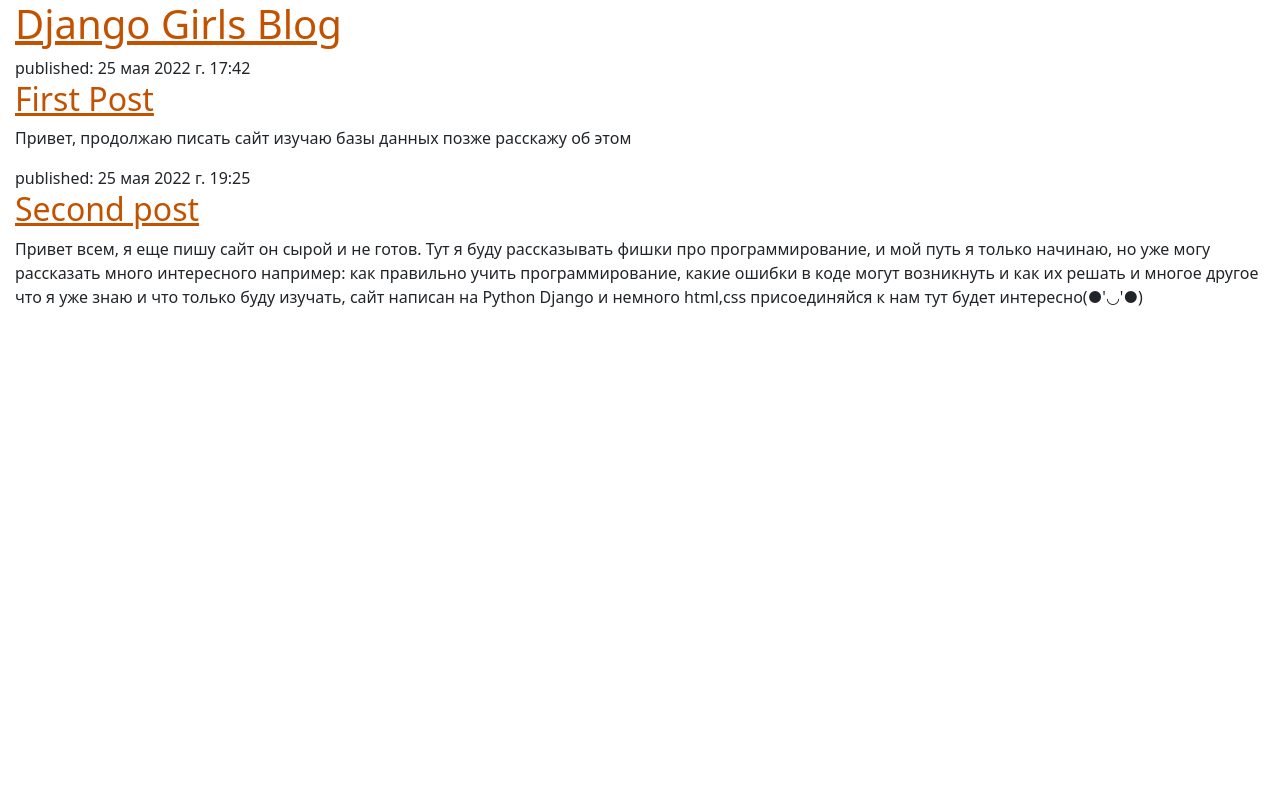
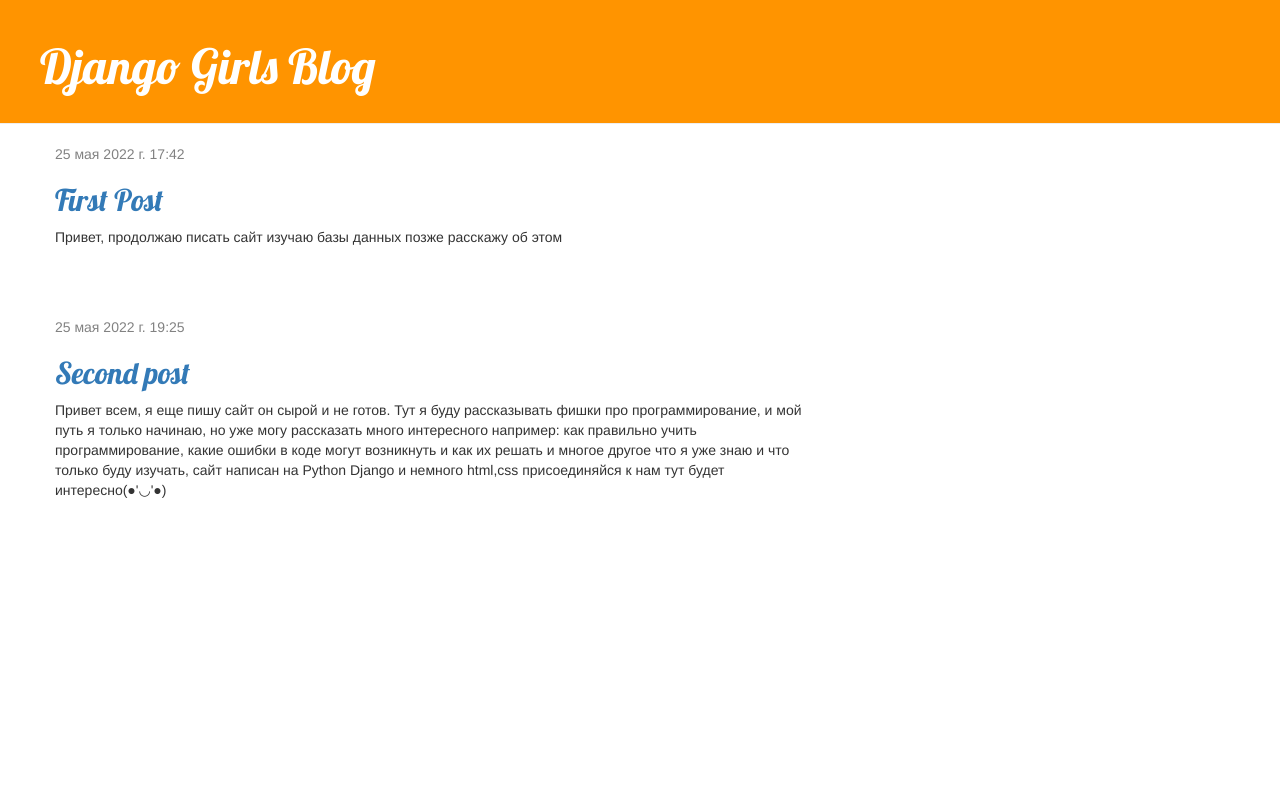
Before and after one commit to Nikaberry/my-first-blog, a Django app: page / in a window 1280 px wide. Run offline with Django 4.2, Linux system fonts and the light colour scheme; data comes from the database, SQL or seed files in the repository; both versions use the stored data as it was after the commit; some libraries are stand-ins or nearby versions.

Commit message:
dded view and template for detailed blog post as well as  for the site.

```diff
--- a/blog/static/css/blog.css
+++ b/blog/static/css/blog.css
@@ -1,6 +1,57 @@
-h1 a, h2 a {
-    color: #C25100;
+h1 a {
+    color: #c76864;
+    font-family: 'Lobster';
 }
+
+<a href="https://en.wikipedia.org/wiki/Django" class="external_link" id="link_to_wiki_page">
+
 body {
-    padding-left: 15px;
+    padding-left: 0px;
 }
+
+.page-header {
+    background-color: #ff9400;
+    margin-top: 0;
+    padding: 20px 20px 20px 40px;
+}
+
+.page-header h1, .page-header h1 a, .page-header h1 a:visited, .page-header h1 a:active {
+    color: #ffffff;
+    font-size: 36pt;
+    text-decoration: none;
+}
+
+.content {
+    margin-left: 40px;
+}
+
+h1, h2, h3, h4 {
+    font-family: 'Lobster', cursive;
+}
+
+.date {
+    color: #828282;
+}
+
+.save {
+    float: right;
+}
+
+.post-form textarea, .post-form input {
+    width: 100%;
+}
+
+.top-menu, .top-menu:hover, .top-menu:visited {
+    color: #ffffff;
+    float: right;
+    font-size: 26pt;
+    margin-right: 20px;
+}
+
+.post {
+    margin-bottom: 70px;
+}
+
+.post h1 a, .post h1 a:visited {
+    color: #000000;
+}
--- /dev/null
+++ b/blog/templates/blog/base.html
@@ -0,0 +1,23 @@
+{% load static %}
+<html>
+    <head>
+        <title>Django Girls blog</title>
+        <link rel="stylesheet" href="//maxcdn.bootstrapcdn.com/bootstrap/3.2.0/css/bootstrap.min.css">
+        <link rel="stylesheet" href="//maxcdn.bootstrapcdn.com/bootstrap/3.2.0/css/bootstrap-theme.min.css">
+        <link href='//fonts.googleapis.com/css?family=Lobster&subset=latin,latin-ext' rel='stylesheet' type='text/css'>
+        <link rel="stylesheet" href="{% static 'css/blog.css' %}">
+    </head>
+<body>
+    <div class="page-header">
+        <h1><a href="/">Django Girls Blog</a></h1>
+    </div>
+    <div class="content container">
+        <div class="row">
+            <div class="col-md-8">
+            {% block content %}
+            {% endblock %}
+            </div>
+        </div>
+    </div>
+</body>
+</html>
--- a/blog/templates/blog/post_list.html
+++ b/blog/templates/blog/post_list.html
@@ -1,22 +1,34 @@
+{% extends 'blog/base.html' %}
 {% load static %}
-<!DOCTYPE html>
 <html>
     <head>
         <title>Django Girls blog</title>
-        <link rel="stylesheet" href="https://cdn.jsdelivr.net/npm/bootstrap@5.1.3/dist/css/bootstrap.min.css" integrity="sha384-1BmE4kWBq78iYhFldvKuhfTAU6auU8tT94WrHftjDbrCEXSU1oBoqyl2QvZ6jIW3" crossorigin="anonymous">
+        <link rel="stylesheet" href="//maxcdn.bootstrapcdn.com/bootstrap/3.2.0/css/bootstrap.min.css">
+        <link rel="stylesheet" href="//maxcdn.bootstrapcdn.com/bootstrap/3.2.0/css/bootstrap-theme.min.css">
+        <link href='//fonts.googleapis.com/css?family=Lobster&subset=latin,latin-ext' rel='stylesheet' type='text/css'>
         <link rel="stylesheet" href="{% static 'css/blog.css' %}">
     </head>
     <body>
-        <header>
+        <div class="page-header">
             <h1><a href="/">Django Girls Blog</a></h1>
-        </header>
+        </div>
 
-        {% for post in posts %}
-            <article>
-                <time>published: {{ post.published_date }}</time>
-                <h2><a href="">{{ post.title }}</a></h2>
-                <p>{{ post.text|linebreaksbr }}</p>
-            </article>
-        {% endfor %}
+        <div class="content container">
+            <div class="row">
+                <div class="col-md-8">
+                {% block content %}
+                    {% for post in posts %}
+                         <article class="post">
+                            <time class="date">
+                                {{ post.published_date }}
+                            </time>
+                            <h2><a href="{% url 'post_detail' pk=post.pk %}">{{ post.title }}</a></h2>
+                            <p>{{ post.text|linebreaksbr }}</p>
+                         </article>
+                    {% endfor %}
+                {% endblock %}
+                </div>
+            </div>
+        </div>
     </body>
 </html>
--- a/blog/urls.py
+++ b/blog/urls.py
@@ -1,6 +1,8 @@
 from django.urls import path
+
 from . import views
 
 urlpatterns = [
     path('', views.post_list, name='post_list'),
+    path('post/<int:pk>/', views.post_detail, name='post_detail'),
 ]
--- a/blog/views.py
+++ b/blog/views.py
@@ -1,7 +1,13 @@
 from django.shortcuts import render
 from django.utils import timezone
-from .models import Post
+from django.shortcuts import render, get_object_or_404
+from blog.models import Post
+
 
 def post_list(request):
     posts = Post.objects.filter(published_date__lte=timezone.now()).order_by('published_date')
     return render(request, 'blog/post_list.html', {'posts': posts})
+
+def post_detail(request, pk):
+    post = get_object_or_404(Post, pk=pk)
+    return render(request, 'blog/post_detail.html', {'post':post})
--- a/mysite/urls.py
+++ b/mysite/urls.py
@@ -1,18 +1,3 @@
-"""mysite URL Configuration
-
-The `urlpatterns` list routes URLs to views. For more information please see:
-    https://docs.djangoproject.com/en/4.0/topics/http/urls/
-Examples:
-Function views
-    1. Add an import:  from my_app import views
-    2. Add a URL to urlpatterns:  path('', views.home, name='home')
-Class-based views
-    1. Add an import:  from other_app.views import Home
-    2. Add a URL to urlpatterns:  path('', Home.as_view(), name='home')
-Including another URLconf
-    1. Import the include() function: from django.urls import include, path
-    2. Add a URL to urlpatterns:  path('blog/', include('blog.urls'))
-"""
 from django.contrib import admin
 from django.urls import path, include
 
```
Also changed, not shown: db.sqlite3.
